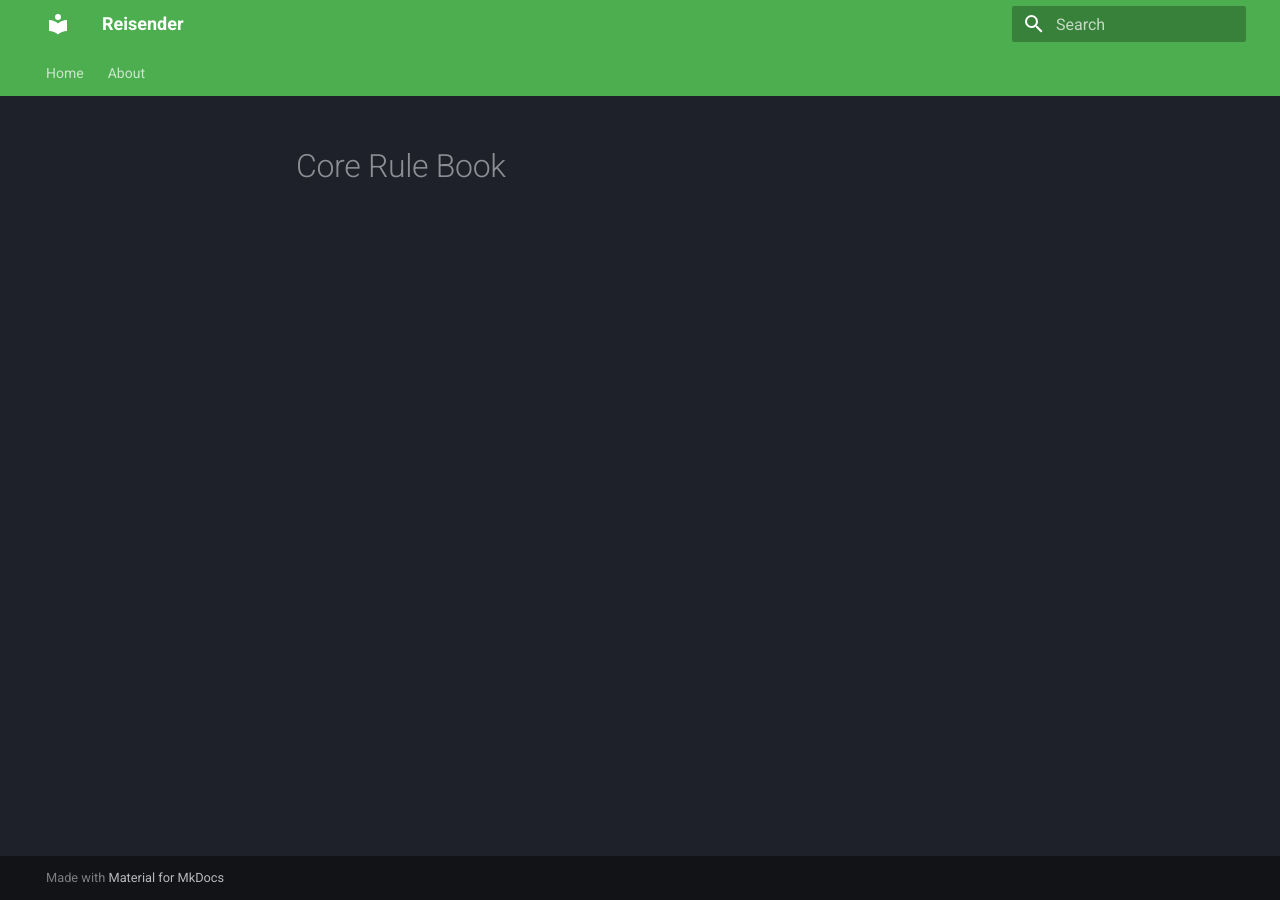
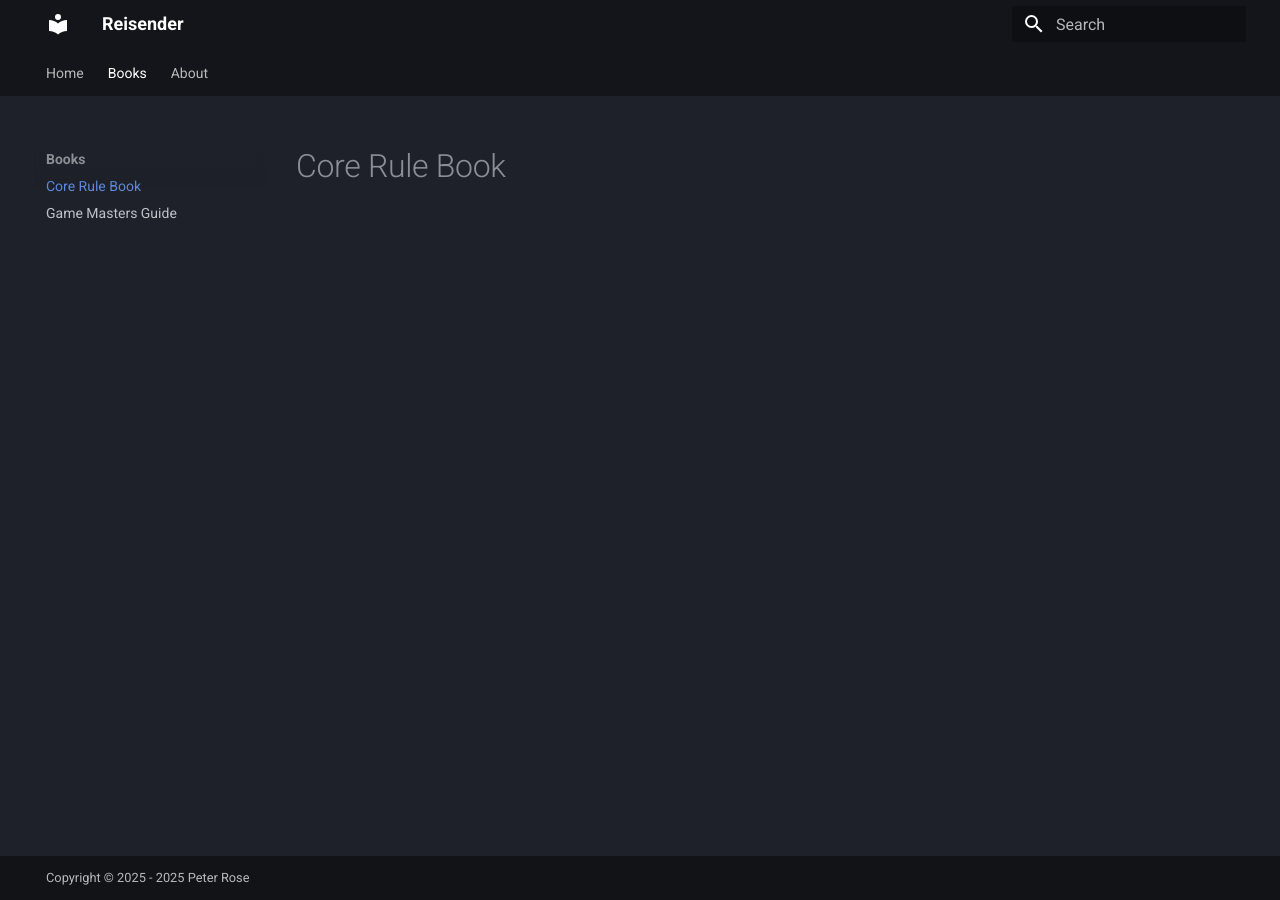
Before and after one commit to Tabletop-Guild/Reisender, an MkDocs documentation site: the page built from docs/books/B00-CORE/index.md, in a window 1280 px wide. Built offline with MkDocs 1.6.1 and Material for MkDocs 9.7.7, drawn with Linux system fonts in a browser that asks for light colours.

Commit message:
Adding placeholder files

```diff
--- a/mkdocs.yml
+++ b/mkdocs.yml
@@ -4,7 +4,7 @@ theme:
   name: material
   palette:
     scheme: slate
-    primary: green
+    primary: black
   features:
     - navigation.tabs
 
@@ -15,4 +15,12 @@ plugins:
 
 nav:
   - Home: index.md
+  - Books:
+    - Core Rule Book: books/B00-CORE/index.md
+    - Game Masters Guide: books/B01-GM-GUIDE/index.md
   - About: about.md
+
+copyright: Copyright &copy; 2025 - 2025 Peter Rose
+
+extra:
+  generator: false
```
Also changed, not shown: docs/books/B00-CORE/S00-CHARACTER/C02-ATTRIBUTES/index.md (added, +6 -0 lines), docs/books/B00-CORE/S00-CHARACTER/C04-CLASSES/index.md (renamed from docs/books/B01-CORE/S01-CHARACTER/C04-CLASSES/index.md, +3 -0 lines), docs/books/B00-CORE/S00-CHARACTER/C04-CLASSES/mercenary.md (added, +3 -0 lines), docs/books/B00-CORE/S00-CHARACTER/C04-CLASSES/warrior.md (added, +1 -0 lines), docs/books/B00-CORE/S00-CHARACTER/index.md (added, +3 -0 lines), docs/books/B01-CORE/S01-CHARACTER/C02-ATTRIBUTES/index.md (deleted, +0 -1 lines), docs/books/B01-CORE/S01-CHARACTER/C04-CLASSES/mercenary.md (deleted, +0 -1 lines), docs/books/B01-CORE/S01-CHARACTER/index.md (deleted, +0 -1 lines), docs/books/B01-GM-GUIDE/index.md (added, +1 -0 lines), docs/books/B00-CORE/S00-CHARACTER/C01-START/index.md (renamed from docs/books/B01-CORE/S01-CHARACTER/C01-START/index.md), docs/books/B00-CORE/S00-CHARACTER/C03-SPECIES/index.md (renamed from docs/books/B01-CORE/S01-CHARACTER/C03-SPECIES/index.md), docs/books/B00-CORE/S00-CHARACTER/C05-PROGRESSION/index.md (renamed from docs/books/B01-CORE/S01-CHARACTER/C05-PROGRESSION/index.md), docs/books/B00-CORE/S00-CHARACTER/C06-SKILLS/index.md (renamed from docs/books/B01-CORE/S01-CHARACTER/C06-SKILLS/index.md), docs/books/B00-CORE/S00-CHARACTER/C07-ADVANTAGES/index.md (renamed from docs/books/B01-CORE/S01-CHARACTER/C07-ADVANTAGES/index.md), 1 more files.
